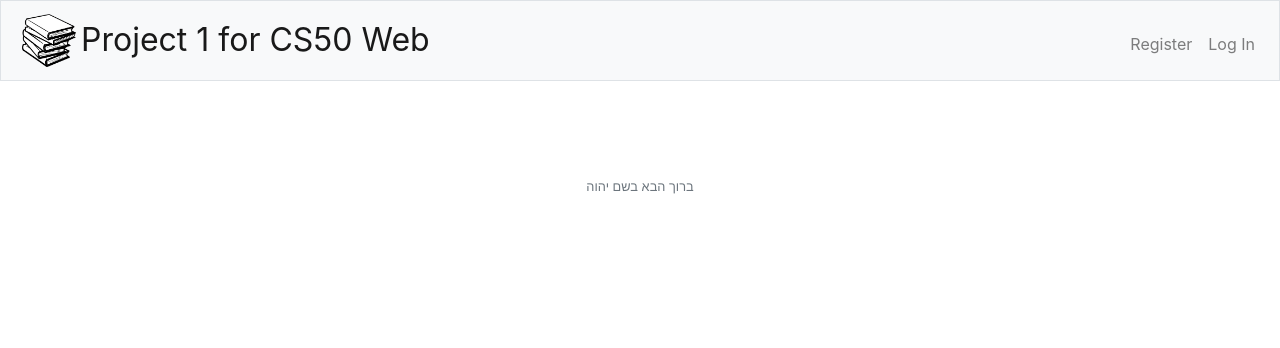
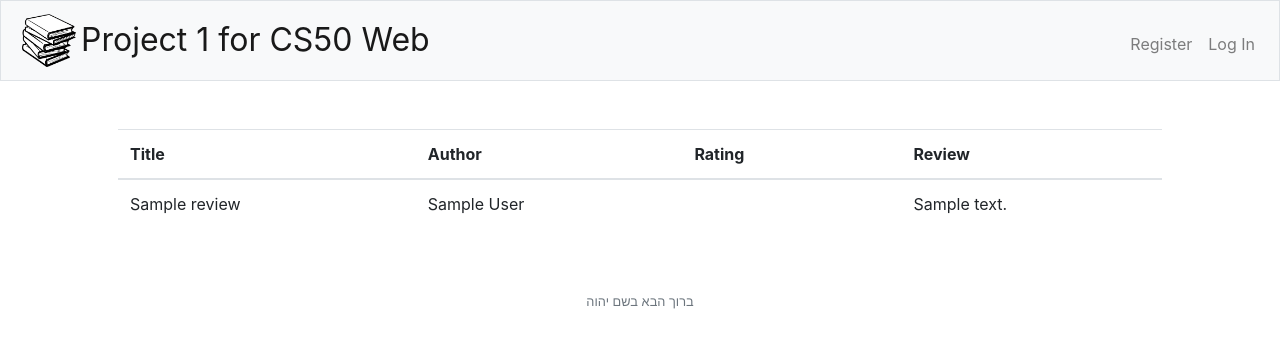
Before and after one commit to AngborTim/Project1, a Flask app: template templates/my_reviews.html in a window 1280 px wide. Shown: the top 348 px of the page. Run offline with Flask 2, Linux system fonts and the light colour scheme; the template is opened without the code that fills it: most values are stand-ins (such as "Sample title", 1, 10 or a date in 2020); some libraries are stand-ins or nearby versions.

Commit message:
Ratings page is finished

```diff
--- a/application.py
+++ b/application.py
@@ -63,9 +63,8 @@
 @app.route("/my_reviews", methods=["GET"])
 @login_required
 def my_reviews():
-    reviews = db.execute("SELECT * FROM reviews WHERE user_id = :user_id", {"user_id": session["user_id"]}).fetchall
+    reviews = db.execute("SELECT rew.rating as rating, rew.review as review, boo.id as book_id, boo.title as title, boo.author as author FROM books as boo, reviews as rew WHERE user_id = :user_id AND rew.book_id = boo.id", {"user_id": session["user_id"]}).fetchall()
     return render_template("my_reviews.html", reviews=reviews)
-
 
 
 @app.route("/change_review", methods=["POST"])
--- a/templates/my_reviews.html
+++ b/templates/my_reviews.html
@@ -6,8 +6,42 @@
 
 {% block main %}
 
+<table class="table table-hover compact" id="my_reviews">
+    <thead>
+        <tr>
+            <th scope="col">Title</th>
+            <th scope="col">Author</th>
+            <th scope="col">Rating</th>
+            <th scope="col">Review</th>
+        </tr>
+    </thead>
+{% if reviews %}
+    <tbody>
 
+        {% for review in reviews %}
+        <tr class="click" onclick="document.location = '{{ url_for('books', book_id=review.book_id) }}';">
+            <td>{{ review.title }}</td>
+            <td>{{ review.author }}</td>
+            <td>
+			{% if review.rating>0 %}
+           	<div class="stars">
+			{% for z in range(5) %}
+				{% if review.rating|int > z %}
+				<span class="starYellowOn"></span>
+				{% else %}
+				<span class="starOff"></span>
+				{% endif %}
+			{% endfor %}
+			</div>
+			{% endif %}
+			</td>
+            <td>{{ review.review }}</td>
+        </tr>
+        {% endfor %}
+    </tbody>
+ {% endif %}
 
+</table>
 
 
 
```
